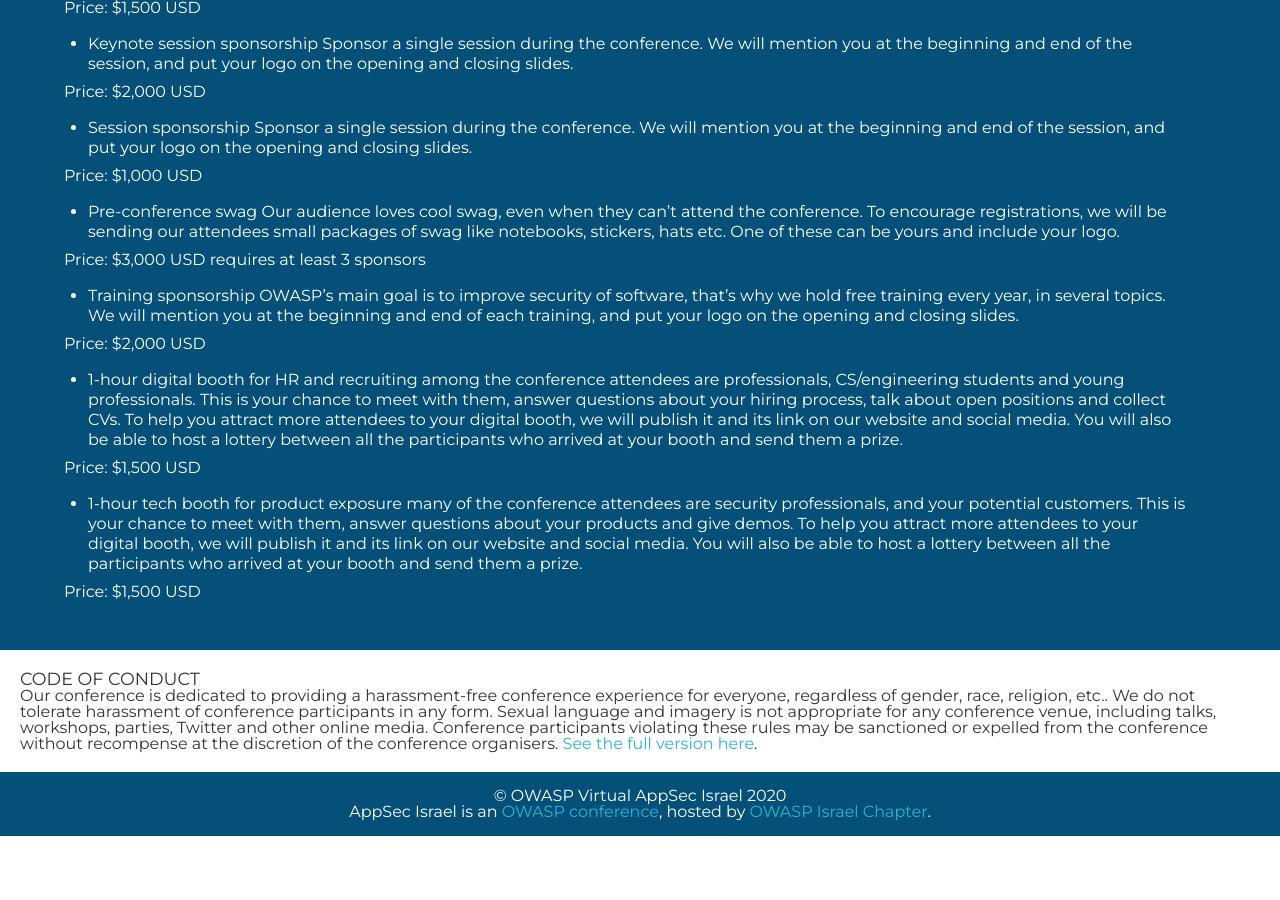
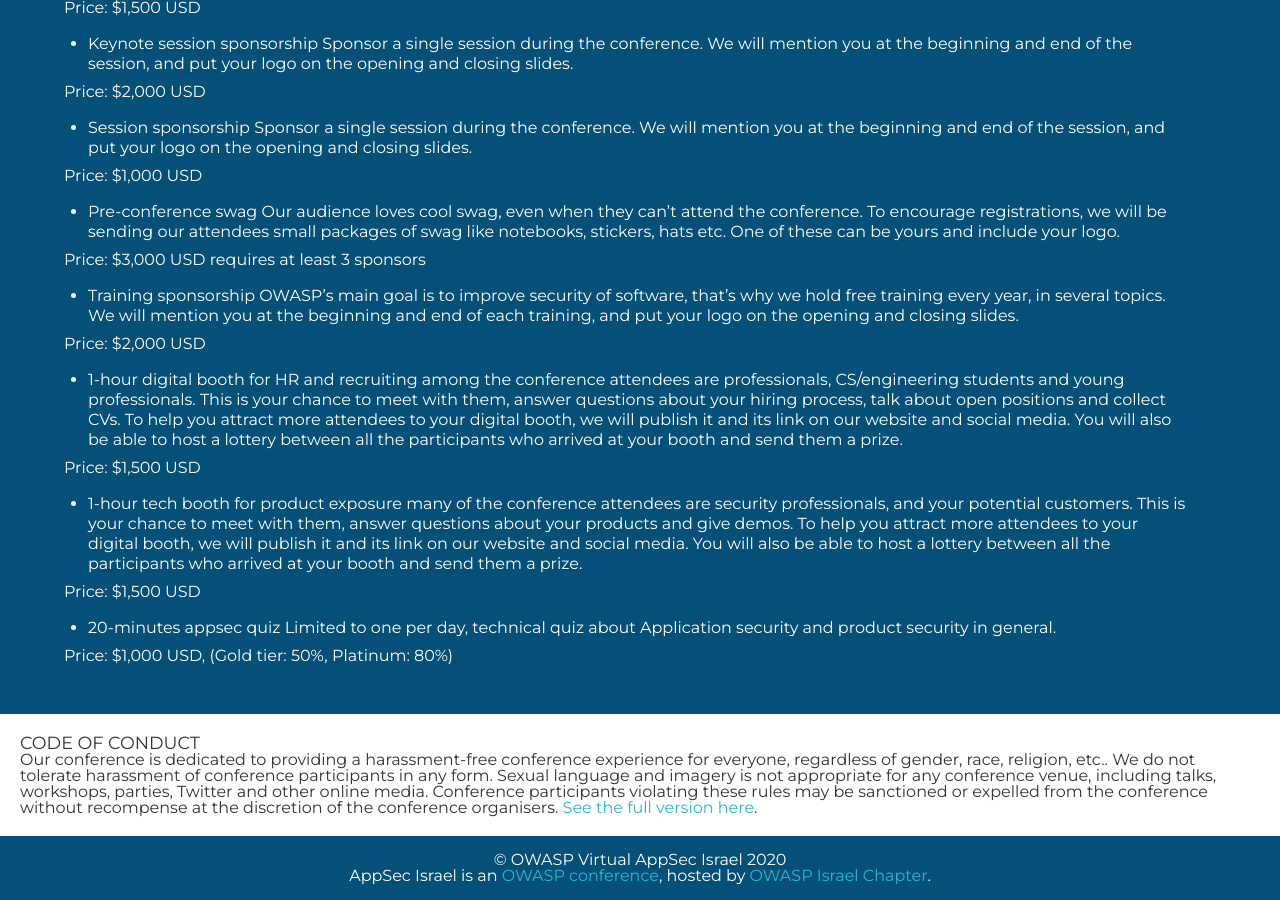
Before and after one commit to OWASP/www-event-appsecil-2023, a Jekyll site: the page built from Sponsors.md, in a window 1280 px wide and 900 px high, scrolled down 1090 px. Built offline with Jekyll 4.4.1, drawn with Linux system fonts in a browser that asks for light colours; our own code applies the rules of GitHub Pages for plain Markdown files; before the commit the page ends 1926 px from its top, so only the background shows below that.

Commit message:
Update Sponsors.md

```diff
--- a/Sponsors.md
+++ b/Sponsors.md
@@ -71,3 +71,8 @@ Price: $1,500 USD
 many of the conference attendees are security professionals, and your potential customers. This is your chance to meet with them, answer questions about your products and give demos. To help you attract more attendees to your digital booth, we will publish it and its link on our website and social media. You will also be able to host a lottery between all the participants who arrived at your booth and send them a prize.
 
 Price: $1,500 USD
+
+* 20-minutes appsec quiz
+Limited to one per day, technical quiz about Application security and product security in general.
+
+Price: $1,000 USD, (Gold tier: 50%, Platinum: 80%)
```
